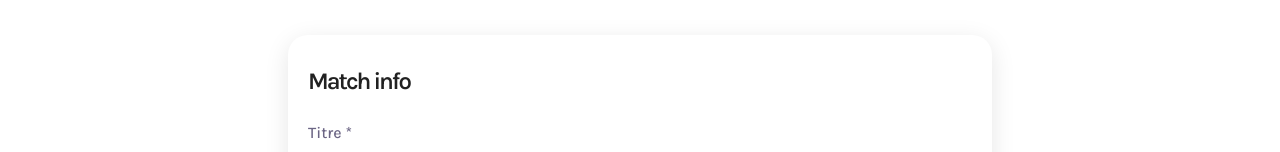
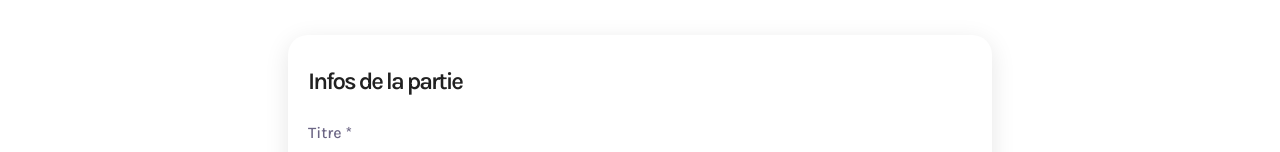
Before and after one commit to sadok-lajmi/TenukiGo-2025, a Next.js app in the folder frontend/: page /stream in a window 1280 px wide. Shown: the part 171-323 px from the top of the page. Built offline with nearby package versions, Linux system fonts and the light colour scheme; no server answers.

Commit message:
petite traduction

```diff
--- a/frontend/app/(root)/stream/page.tsx
+++ b/frontend/app/(root)/stream/page.tsx
@@ -104,7 +104,7 @@ const Page = () => {
     <div className='wrapper-md stream-page'>
       <h1>Lancez un LiveStream</h1>
       <form className='rounded-20 shadow-10 gap-6 w-full flex flex-col px-5 py-7.5'>
-        <h1 className='text-2xl font-semibold'>Match info</h1>
+        <h1 className='text-2xl font-semibold'>Infos de la partie</h1>
         <FormField
           id='title'
           label='Titre *'
```
